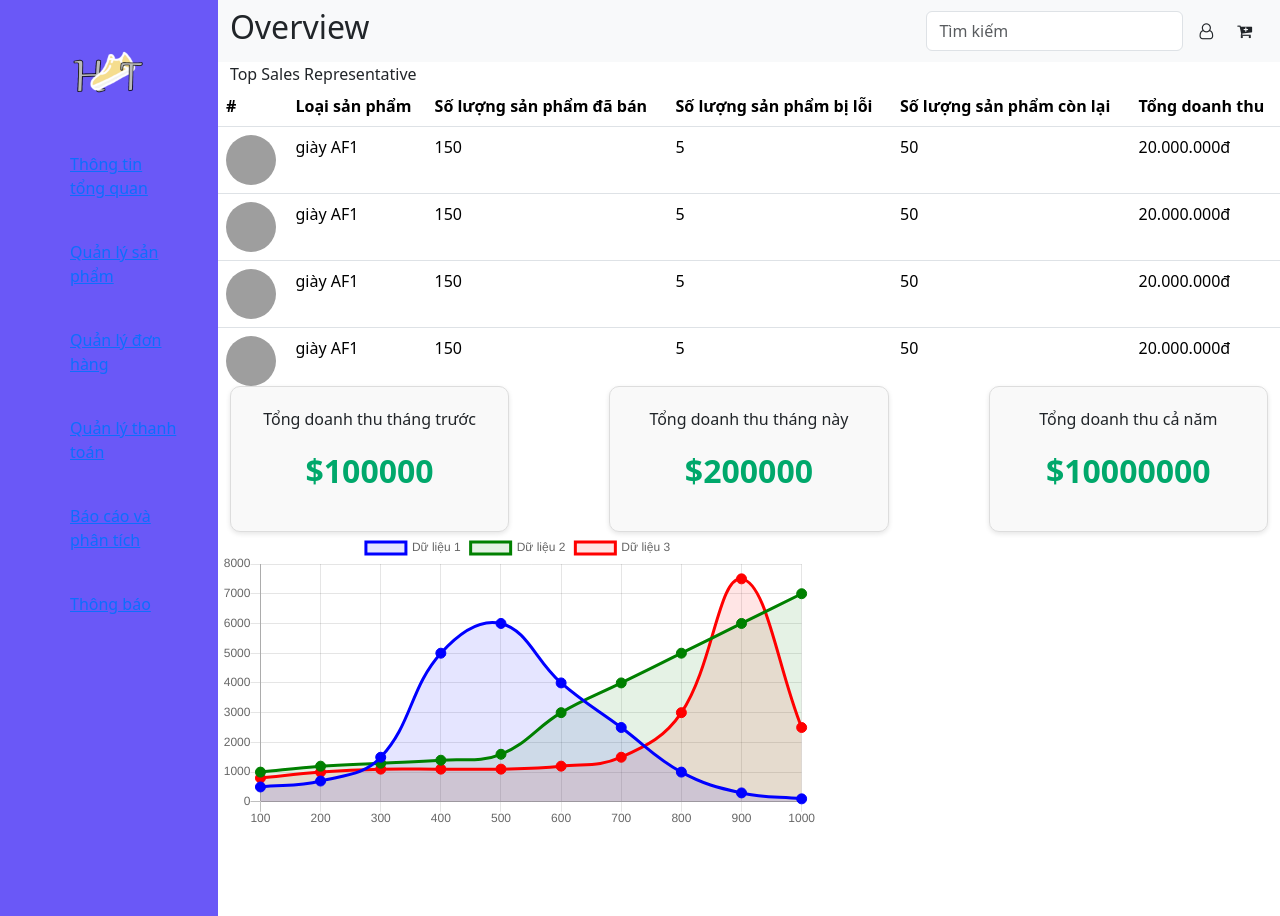
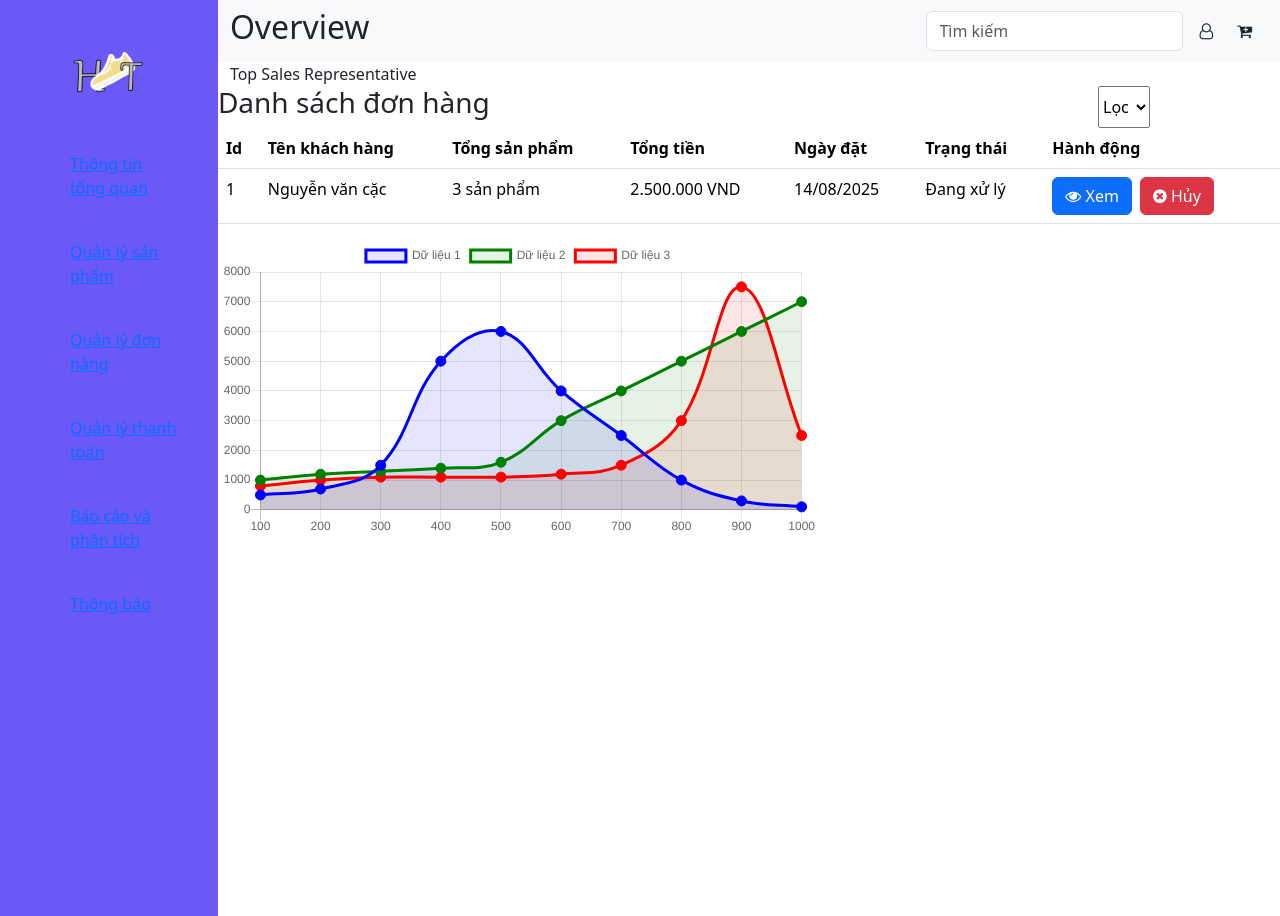
Before and after one commit to TeemoYT/MIKEPHP, a PHP site: page /dashboard/index.php in a window 1280 px wide. Run offline with PHP 8.4, Linux system fonts and the light colour scheme; some libraries are stand-ins or nearby versions; grey boxes are pictures that could not be loaded.

Commit message:
order , product

```diff
--- a/dashboard/css/style.css
+++ b/dashboard/css/style.css
@@ -36,3 +36,23 @@ li{
     color: #00a86b;
     font-weight: bold;
 }
+.describe{
+    max-width: 150px;
+    overflow: hidden;
+    text-overflow: ellipsis;
+    white-space: nowrap;
+}
+.btn-success{
+    width: 90px;
+}
+.btn-primary,
+.btn-danger{
+    margin-right: 4px;
+}
+.head-order{
+    justify-content: space-between;
+
+}
+.head-order .filter{
+    margin-right: 130px;
+}
--- a/dashboard/index.php
+++ b/dashboard/index.php
@@ -25,7 +25,8 @@
         <li><a href="./views/report.php">Thông báo</a></li>
     </ul>
     <div class="right" style="width: 100%;">
-        <?php include(__DIR__ . '/views/dashboard.php'); ?>
+        <?php include(__DIR__ . '/views/navbar.php'); ?>
+        <?php include(__DIR__ . '/views/order.php'); ?>
 
 <canvas id="myChart" style="width:100%;max-width:600px"></canvas>
 
--- /dev/null
+++ b/dashboard/views/navbar.php
@@ -0,0 +1,26 @@
+ <nav class="navbar navbar-expand-lg bg-body-tertiary " style="width: 100%;">
+  <div class="container-fluid">
+    <h2>Overview</h2>
+    <button class="navbar-toggler" type="button" data-bs-toggle="collapse" data-bs-target="#navbarNav"
+      aria-controls="navbarNav" aria-expanded="false" aria-label="Toggle navigation">
+      <span class="navbar-toggler-icon"></span>
+    </button>
+    <form class="d-flex" role="search">
+      <input class="form-control me-2" type="search" placeholder="Tìm kiếm" aria-label="Search">
+
+      <span class=" me-2 ">
+        <a href="#" class="nav-link py-2 px-0 px-lg-2">
+          <i class="fa fa-user-o" aria-hidden="true"></i>
+        </a>
+      </span>
+      <span class=" me-2">
+        <a class="nav-link py-2 px-0 px-lg-2" href="">
+          <i class="fa fa-cart-plus" aria-hidden="true"></i>
+        </a>
+      </span>
+    </form>
+  </div>
+</nav>
+<div class="container-fluid " >
+  <h7>Top Sales Representative</h7>
+</div>
--- a/dashboard/views/order.php
+++ b/dashboard/views/order.php
@@ -0,0 +1,42 @@
+
+<div style="overflow-y: auto; height: 750px;">
+<div class="d-flex head-order">
+<h3>Danh sách đơn hàng</h3>
+    <select class="filter" style="width:52px;">
+        <option value="">Lọc</option>
+        <option value="">Id</option>
+        <option value="Name">A->Z</option>
+        <option value="Name">Z->A</option>
+        <option value="">Tổng sản phẩm</option>
+        <option value="">Ngày đặt</option>
+        <option value="">Trạng thái</option>
+    </select>
+</div>
+<table class="table">
+  <thead>
+    <tr>
+      <th scope="col">Id</th>
+      <th scope="col">Tên khách hàng</th>
+      <th scope="col">Tổng sản phẩm</th>
+      <th scope="col">Tổng tiền</th>
+      <th scope="col">Ngày đặt</th>
+      <th scope="col">Trạng thái</th>
+      <th scope="col">Hành động</th>
+    </tr>
+  </thead>
+  <tbody >
+    <tr>
+      <td>1</td>
+      <td>Nguyễn văn cặc</td>
+      <td>3 sản phẩm</td>
+      <td>2.500.000 VND</td>
+      <td>14/08/2025</td>
+      <td>Đang xử lý</td>
+      <td>
+        <button class="btn btn-primary"><i class="fa fa-eye" aria-hidden="true"></i> Xem</button>
+        <button class="btn btn-danger"><i class="fa fa-times-circle" aria-hidden="true"></i> Hủy</button>
+      </td>
+    </tr>
+
+  </tbody>
+</table>
```
Also changed, not shown: dashboard/views/product.php (+33 -1 lines).
